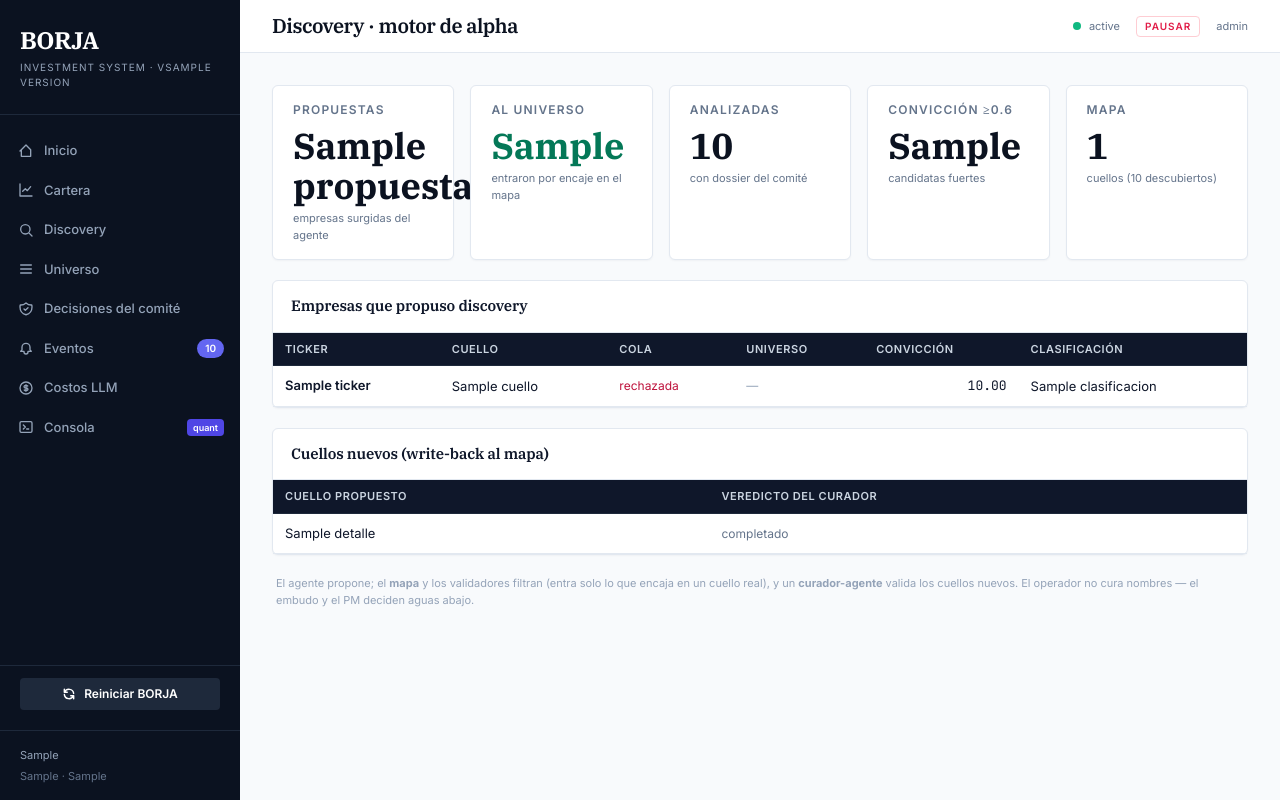
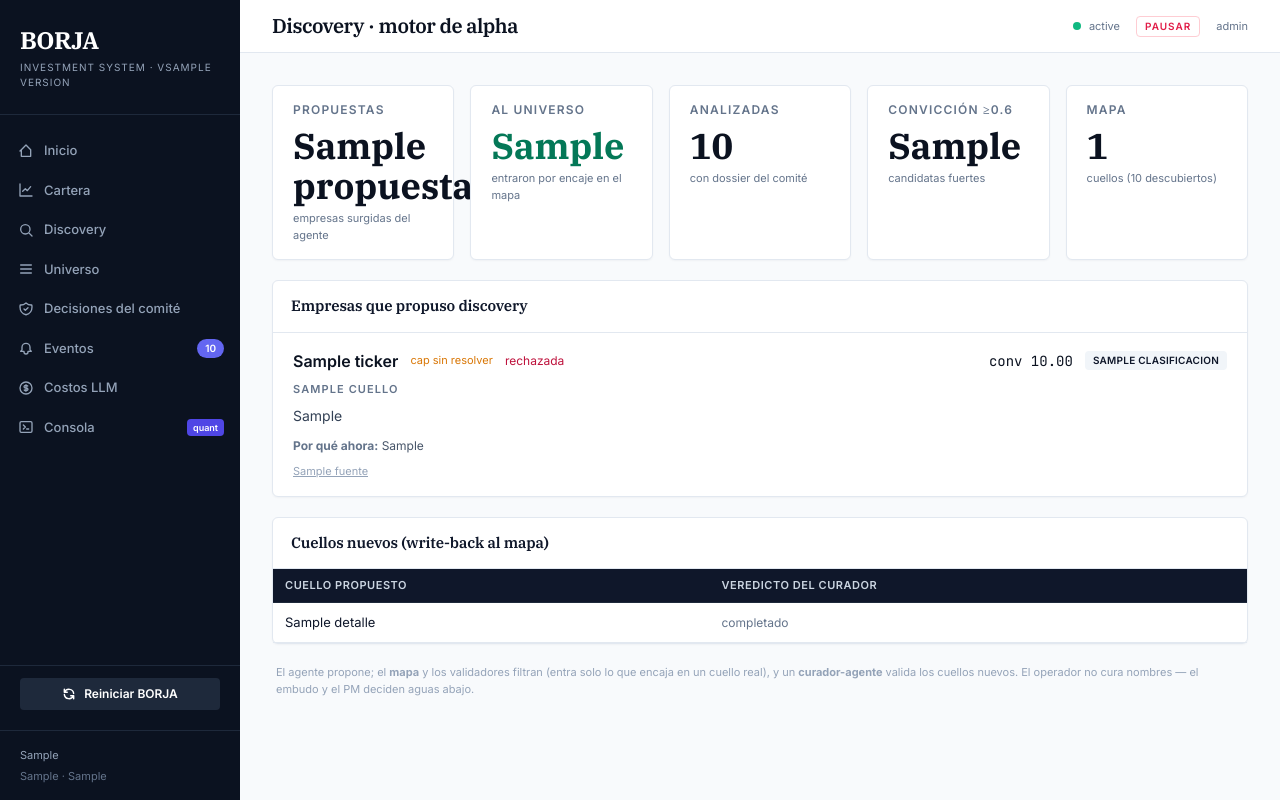
Before and after one commit to borjadeli/Borja, a FastAPI app: template frontend/templates/descubrimiento.html in a window 1280 px wide. Run offline with FastAPI, Linux system fonts and the light colour scheme; the template is opened without the code that fills it: most values are stand-ins (such as "Sample title", 1, 10 or a date in 2020); some libraries are stand-ins or nearby versions.

Commit message:
feat(v2 vistas): discovery con info completa + decisiones del comité sin truncar
Discovery (/descubrimiento): el embudo tiraba tesis/por-qué-ahora/market-cap/fuentes → ahora los rinde (FilaHitrate los carga). Decisiones (/pm): sin slices fijos [:320]/[:260] + badge con la DECISIÓN REAL del PM (acción/peso/ciclo del ledger), que antes no se veía (solo mostraba el dossier).

Co-Authored-By: Claude Opus 4.8 <noreply@anthropic.com>

```diff
--- a/backend/ui.py
+++ b/backend/ui.py
@@ -250,11 +250,18 @@ def pm_view(request: Request):
     con convicción, clasificación, veredicto del Verificador, tesis bull/bear y falsador. Lee el cache de
     dossiers v2 (data/cache_dossiers_v2.json). Reemplaza el canal de juicio v3 (libro_pm.json)."""
     from backend.agentes.orquestador import CacheDossiers, _CACHE_PATH
+    from backend.agentes.ledger_decisiones import LedgerDecisiones
     ctx = _common_context(request, active="pm")
+    # última decisión REAL del PM por ticker (acción + peso), del ledger de decisiones — para que la vista
+    # muestre qué DECIDIÓ el comité, no sólo el dossier que analizó.
+    ultima_dec: dict[str, object] = {}
+    for reg in LedgerDecisiones().decisiones():          # orden de append (viejo→nuevo): el último pisa
+        ultima_dec[reg.ticker.upper()] = reg
     decisiones = []
     for tk, e in CacheDossiers(path=_CACHE_PATH).todos().items():
         d, v = e.dossier, e.verif
         inv = d.invertibilidad
+        dec = ultima_dec.get(tk.upper())
         decisiones.append({
             "ticker": tk, "fecha": e.fecha, "conviccion": d.conviccion_0_1,
             "clasificacion": inv.analyst_classification if inv else None,
@@ -266,7 +273,12 @@ def pm_view(request: Request):
             "falsador": d.falsador.afirmacion if d.falsador else None,
             "falsador_fecha": d.falsador.fecha_limite if d.falsador else None,
             "n_red_flags": len(d.red_flags or []),
-            "motivos": list(getattr(v, "motivos", []) or [])[:3],
+            "motivos": list(getattr(v, "motivos", []) or []),
+            # decisión real del PM (si ya hubo un ciclo que la emitió)
+            "pm_accion": getattr(dec, "accion", None),
+            "pm_peso": getattr(dec, "peso_resultante", None),
+            "pm_ciclo": (dec.ciclo if dec else None),
+            "pm_tesis": getattr(dec, "tesis", None),
         })
     decisiones.sort(key=lambda r: (r["conviccion"] is None, -(r["conviccion"] or 0.0)))
     ctx.update({"decisiones": decisiones, "n": len(decisiones)})
--- a/frontend/templates/descubrimiento.html
+++ b/frontend/templates/descubrimiento.html
@@ -36,29 +36,31 @@
   <div class="bb-card">
     <div class="bb-card-header"><h3>Empresas que propuso discovery</h3></div>
     {% if filas %}
-    <table class="bb-table">
-      <thead><tr>
-        <th>Ticker</th><th>Cuello</th><th>Cola</th><th>Universo</th>
-        <th class="text-right">Convicción</th><th>Clasificación</th>
-      </tr></thead>
-      <tbody>
+    <div class="divide-y divide-slate-100">
       {% for f in filas %}
-        <tr>
-          <td class="font-semibold text-navy-900">{{ f.ticker }}</td>
-          <td class="text-slate-600 text-xs">{{ f.cuello[:52] }}</td>
-          <td>
-            {% if f.estado_cola == 'aprobada' %}<span class="text-xs font-semibold text-emerald-700">aprobada</span>
-            {% elif f.estado_cola == 'rechazada' %}<span class="text-xs text-rose-700">rechazada</span>
-            {% else %}<span class="text-xs text-slate-500">{{ f.estado_cola }}</span>{% endif %}
-          </td>
-          <td>{% if f.en_universo %}<span class="text-xs font-semibold text-emerald-700">{{ f.estado_universo }}</span>
-              {% else %}<span class="text-xs text-slate-400">—</span>{% endif %}</td>
-          <td class="text-right font-mono">{{ ('%.2f' % f.conviccion) if f.conviccion is not none else '—' }}</td>
-          <td class="text-xs text-slate-600">{{ f.clasificacion or '—' }}</td>
-        </tr>
+      <div class="px-5 py-4 space-y-2">
+        <div class="flex items-center gap-3 flex-wrap">
+          <span class="font-semibold text-navy-900">{{ f.ticker }}</span>
+          {% if f.market_cap %}<span class="font-mono text-[11px] text-slate-500">${{ '%.0f'|format(f.market_cap/1e6) }}M</span>
+          {% else %}<span class="text-[11px] text-amber-600">cap sin resolver</span>{% endif %}
+          {% if f.estado_cola == 'aprobada' %}<span class="text-xs font-semibold text-emerald-700">aprobada</span>
+          {% elif f.estado_cola == 'rechazada' %}<span class="text-xs text-rose-700">rechazada</span>
+          {% else %}<span class="text-xs text-slate-500">{{ f.estado_cola }}</span>{% endif %}
+          {% if f.en_universo %}<span class="text-xs font-semibold text-emerald-700">· universo: {{ f.estado_universo }}</span>{% endif %}
+          <span class="flex-1"></span>
+          {% if f.conviccion is not none %}<span class="font-mono text-sm text-navy-900">conv {{ '%.2f' % f.conviccion }}</span>{% endif %}
+          {% if f.clasificacion %}<span class="text-[10px] uppercase tracking-wide font-semibold bg-slate-100 text-navy-800 rounded px-2 py-0.5">{{ f.clasificacion }}</span>{% endif %}
+        </div>
+        <div class="text-[11px] uppercase tracking-widest text-slate-500 font-semibold">{{ f.cuello }}</div>
+        {% if f.tesis_corta %}<p class="text-slate-700 text-sm leading-relaxed">{{ f.tesis_corta }}</p>{% endif %}
+        {% if f.por_que_ahora %}<p class="text-slate-600 text-xs leading-relaxed"><b class="text-slate-500">Por qué ahora:</b> {{ f.por_que_ahora }}</p>{% endif %}
+        {% if f.fuentes %}
+        <div class="text-[11px] text-slate-400 flex flex-wrap gap-x-3 gap-y-1">
+          {% for u in f.fuentes %}<a href="{{ u }}" target="_blank" rel="noopener" class="hover:text-navy-700 underline truncate max-w-xs">{{ u }}</a>{% endfor %}
+        </div>{% endif %}
+      </div>
       {% endfor %}
-      </tbody>
-    </table>
+    </div>
     {% else %}
     <div class="px-5 py-8 text-center text-slate-400 text-sm">
       Todavía no hay propuestas. Corré <code class="font-mono text-xs">ops.cola_propuestas --barrer N</code>.</div>
```
Also changed, not shown: backend/agentes/discovery_hitrate.py (+10 -1 lines), frontend/templates/pm.html (+16 -6 lines).
